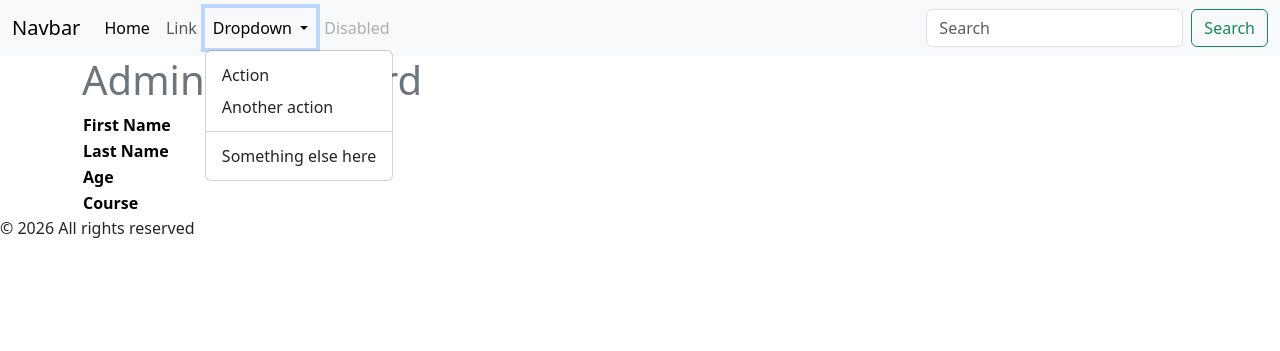
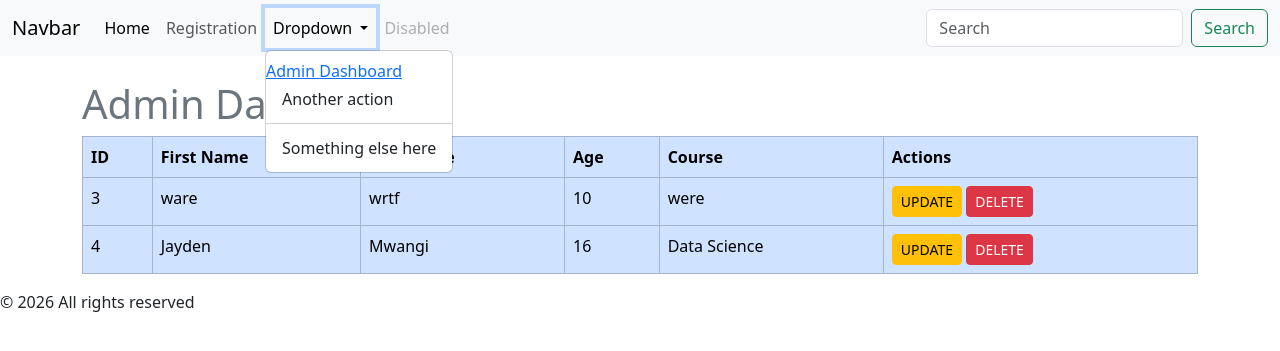
Before and after one commit to Mansolo-21/Djangocrud, a Django app: template school/myapp/templates/myapp/admindashboard.html in a window 1280 px wide, after a click on "Dropdown". Shown: the top 351 px of the page. Run offline with Django 5.2, Linux system fonts and the light colour scheme; the template is opened without the code that fills it: values that come from a table or form of the project are taken from there, others are empty; data comes from the database, SQL or seed files in the repository; both versions use the stored data as it was after the commit.

Commit message:
third commit

```diff
--- a/school/myapp/templates/base.html
+++ b/school/myapp/templates/base.html
@@ -20,14 +20,14 @@
           <a class="nav-link active" aria-current="page" href="#">Home</a>
         </li>
         <li class="nav-item">
-          <a class="nav-link" href="{%url 'add'%}">Link</a>
+          <a class="nav-link" href="{%url 'add'%}">Registration</a>
         </li>
         <li class="nav-item dropdown">
           <a class="nav-link dropdown-toggle" href="#" role="button" data-bs-toggle="dropdown" aria-expanded="false">
             Dropdown
           </a>
           <ul class="dropdown-menu">
-            <li><a class="dropdown-item" href="#">Action</a></li>
+            <li><a href="{% url 'students' %}">Admin Dashboard</a></li>
             <li><a class="dropdown-item" href="#">Another action</a></li>
             <li><hr class="dropdown-divider"></li>
             <li><a class="dropdown-item" href="#">Something else here</a></li>
--- a/school/myapp/templates/myapp/admindashboard.html
+++ b/school/myapp/templates/myapp/admindashboard.html
@@ -1,20 +1,41 @@
 {% extends "base.html" %}
-{% block title %}AdminDashboard{% endblock %}
-{%block content%}
-<div class="container">
-    <h1 class=text-secondary>Admin Dashboard</h1>
-    <table class="table-primary">
+{% block title %}Admin Dashboard{% endblock %}
+
+{% block content %}
+<div class="container mt-4">
+    <h1 class="text-secondary">Admin Dashboard</h1>
+
+    <table class="table table-primary table-bordered">
         <thead>
             <tr>
-                <th>First Name </tr>
-                <th>Last Name </tr>
-                <th>Age </tr>
-                <th>Course </tr>
+                <th>ID</th>
+                <th>First Name</th>
+                <th>Last Name</th>
+                <th>Age</th>
+                <th>Course</th>
+                <th>Actions</th>
             </tr>
         </thead>
+
         <tbody>
+            {% for x in students %}
             <tr>
+                <td>{{ x.id }}</td>
+                <td>{{ x.firstname }}</td>
+                <td>{{ x.lastname }}</td>
+                <td>{{ x.age }}</td>
+                <td>{{ x.course }}</td>
+                <td>
+                    <a href="{% url 'update' x.id %}" class="btn btn-warning btn-sm">UPDATE</a>
+                    <a href="{% url 'delete' x.id %}" class="btn btn-danger btn-sm">DELETE</a>
+                </td>
+            </tr>
+            {% empty %}
+            <tr>
+                <td colspan="6" class="text-center">No students found</td>
+            </tr>
+            {% endfor %}
+        </tbody>
     </table>
-
 </div>
 {% endblock %}
--- a/school/myapp/urls.py
+++ b/school/myapp/urls.py
@@ -2,7 +2,9 @@ from django.urls import path
 from . import views
 
 urlpatterns = [
-    path('',views.index,name='index'),
-    path('add/',views.create_student,name='add'),
-    path('admindashboard/',views.admin,name='admin')
+    path('', views.index, name='index'),
+    path('add/', views.create_student, name='add'),
+    path('students/', views.read_students, name='students'),
+    path('delete/<int:id>/', views.delete_student, name='delete'),
+    path('update/<int:id>/', views.update_student, name='update'),
 ]
```
Also changed, not shown: school/myapp/views.py (+35 -18 lines), school/db.sqlite3.
